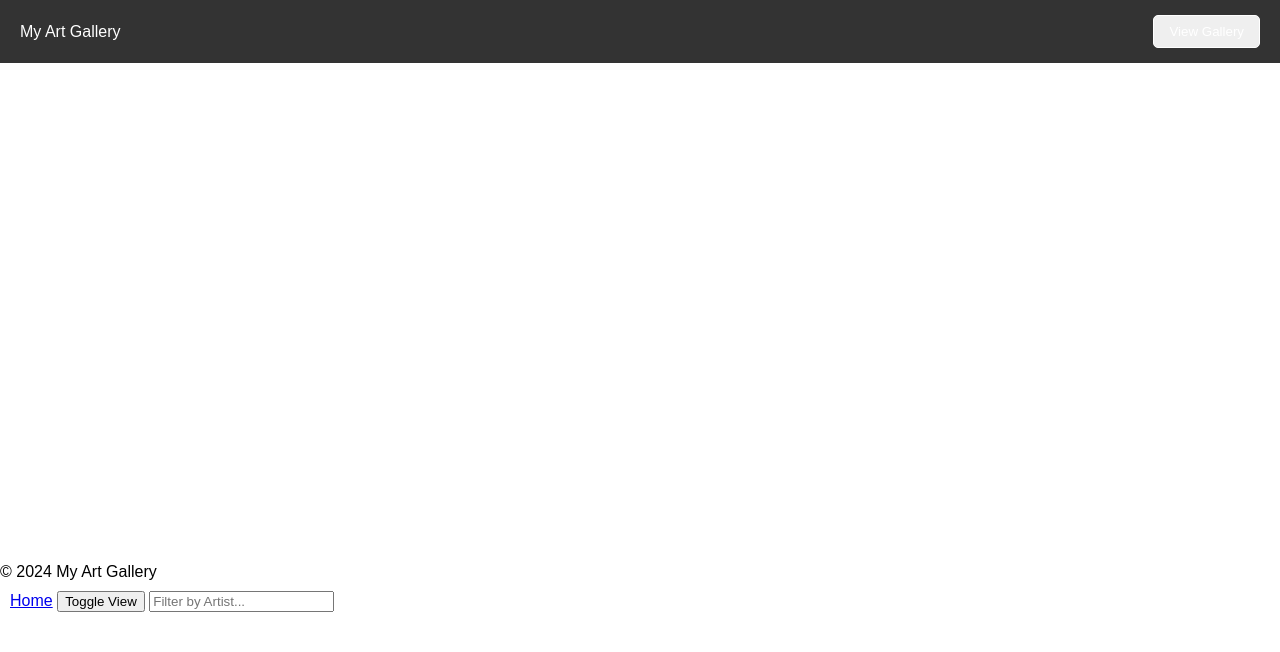
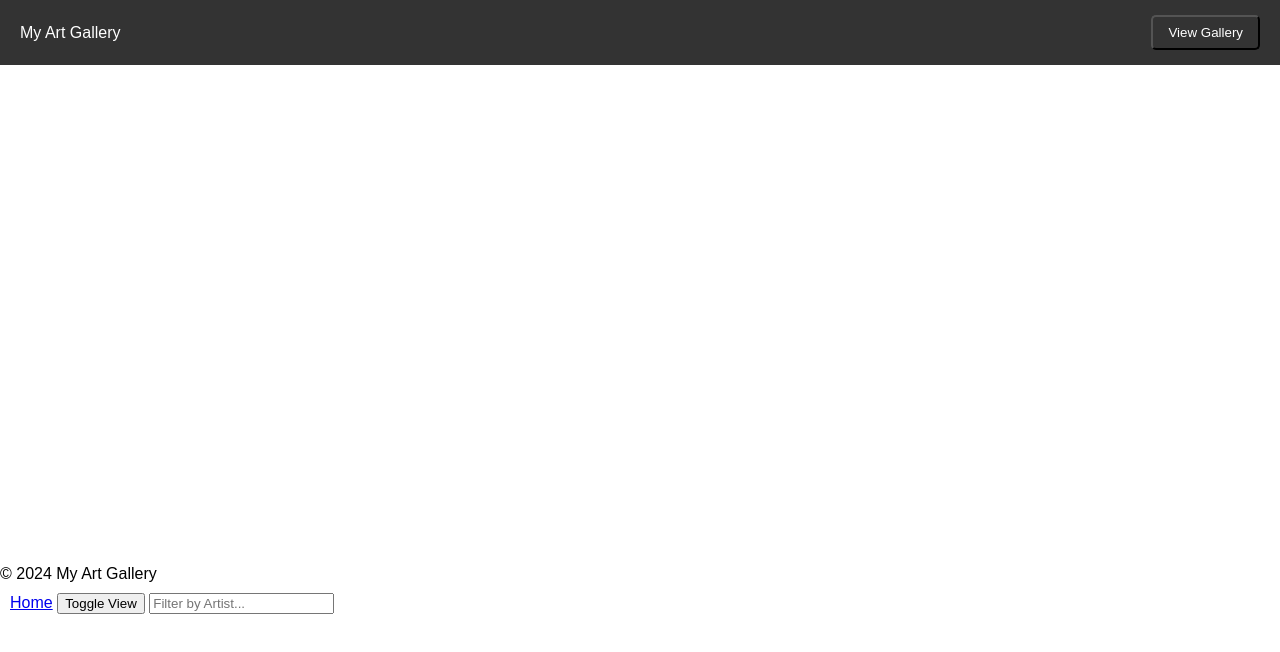
Before and after one commit to DOROTHY-22/Phase-1-Project, a plain HTML site: page frontend/index.html in a window 1280 px wide. Drawn offline with Linux system fonts and the light colour scheme; no server answers.

Commit message:
styling the view gallery button

```diff
--- a/frontend/style.css
+++ b/frontend/style.css
@@ -16,9 +16,9 @@ nav {
 
 nav button {
     color: white;
+    background-color: #333 ;
     text-decoration: none;
     padding: 8px 15px;
-    border: 1px solid white;
     border-radius: 5px;
 }
 #artSlider {
```
